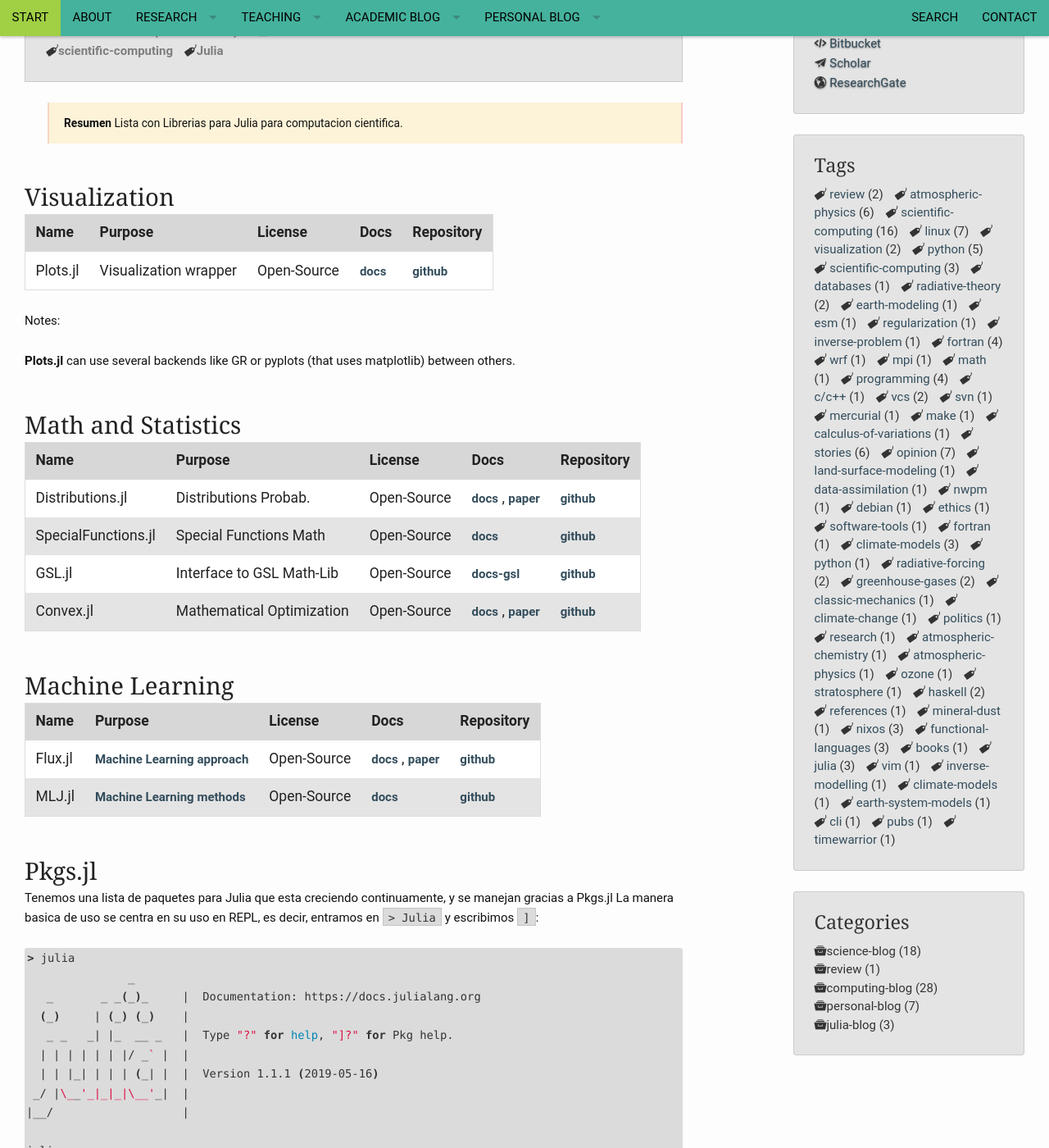
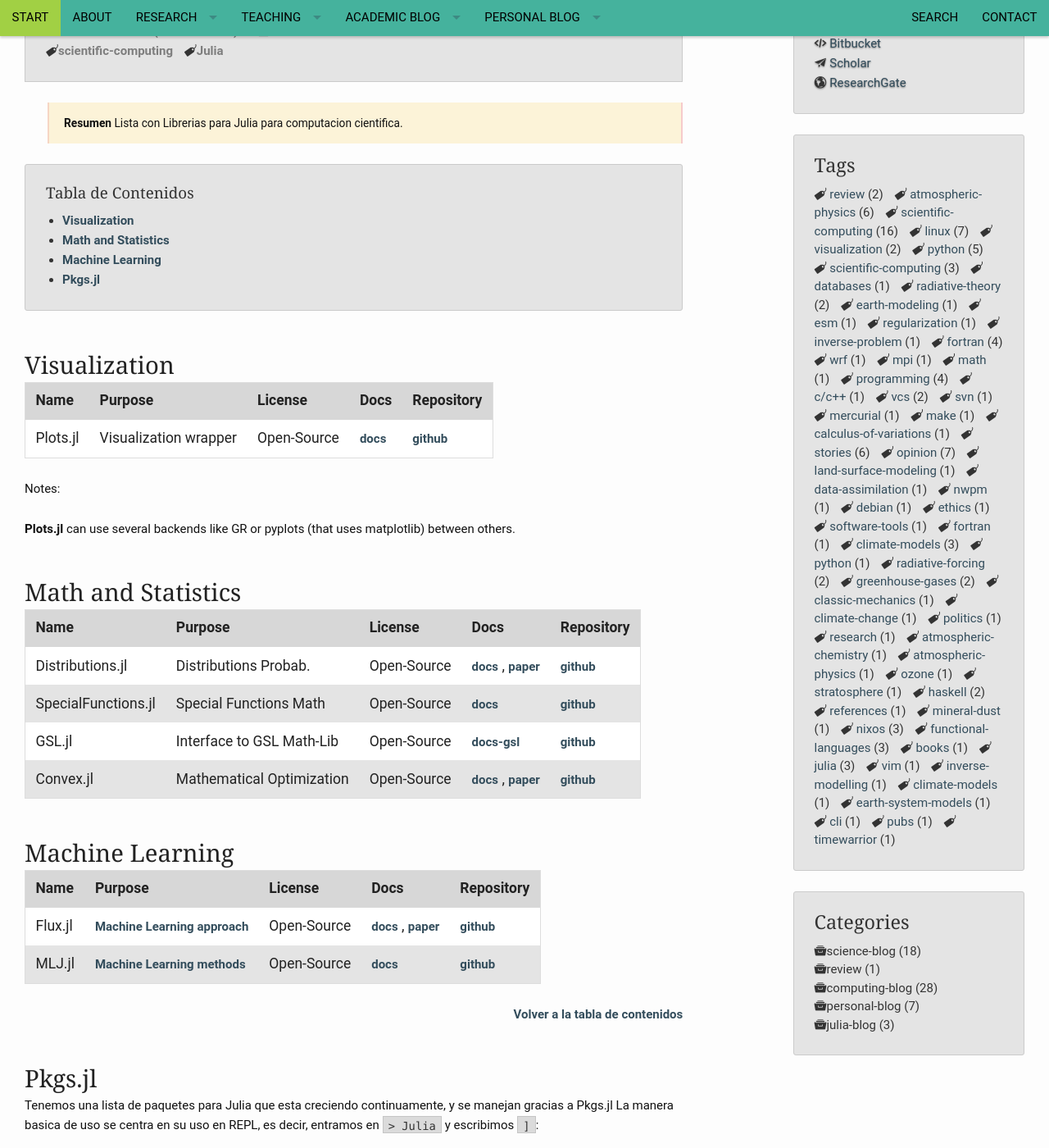
Before and after one commit to RCHG/rchg.github.io, a Jekyll site: the page built from _posts/2019-09-08-JuliaLibs.md, in a window 1280 px wide and 1400 px high, scrolled down 375 px. Shown: the whole window at 82% size. Built offline with Jekyll 4.4.1, drawn with Linux system fonts in a browser that asks for light colours; nearby versions of some CDN libraries; comment, search, counter and statistics services are not loaded; some of the changed text lies outside the part shown.

Commit message:
Update 2019-09-08-JuliaLibs.md

```diff
--- a/_posts/2019-09-08-JuliaLibs.md
+++ b/_posts/2019-09-08-JuliaLibs.md
@@ -17,6 +17,14 @@ header:
 **Resumen**
 Lista con Librerias para Julia para computacion cientifica.
 {:.smallblock}
+
+<div class="panel radius" markdown="1">
+#### Tabla de Contenidos
+{:.no_toc }
+*  TOC
+{:toc}
+</div>
+
 
 ## Visualization
 
@@ -44,6 +52,10 @@ Notes:
 | ----------------- | ---------------------- | ------------ | -----| ---------- |
 | Flux.jl       	| [Machine Learning approach](https://julialang.org/blog/2017/12/ml&pl)       |  Open-Source  | [docs](https://fluxml.ai/Flux.jl/stable/) , [paper](https://joss.theoj.org/papers/10.21105/joss.00602) | [github](https://github.com/FluxML/Flux.jl) |
 | MLJ.jl       	| [Machine Learning methods](https://github.com/alan-turing-institute/MLJModels.jl/blob/master/src/registry/Models.toml)      |  Open-Source  | [docs](hhttps://alan-turing-institute.github.io/MLJ.jl/stable/) | [github](https://github.com/alan-turing-institute/MLJ.jl) |
+
+
+<small markdown="1">[Volver a la tabla de contenidos](#toc)</small>
+{: .text-right }
 
 
 ## Pkgs.jl
@@ -178,3 +190,7 @@ La motivacion de todo esto la podemos ver en el propio manual de Pkg.jl
 
 > El conjunto exacto de paquetes y versiones en un *enviroment* se describe en un archivo de Manifest.toml que se puede registrar en un repositorio de proyectos y rastrear en el control de versiones, lo que mejora significativamente la reproducibilidad de los proyectos. Si alguna vez ha intentado ejecutar código que no ha utilizado durante un tiempo solo para descubrir que no puede hacer que nada funcione porque ha actualizado o desinstalado algunos de los paquetes que estaba usando su proyecto, comprenderá el motivación para este enfoque. En Pkg, dado que cada proyecto mantiene su propio conjunto independiente de versiones de paquetes, nunca más tendrá este problema. Además, si revisa un proyecto en un nuevo sistema, simplemente puede materializar el entorno descrito por su archivo de manifiesto e inmediatamente estará en funcionamiento con un conjunto de dependencias bien conocido.
 > (Manual Pkg.jl)
+
+
+<small markdown="1">[Volver a la tabla de contenidos](#toc)</small>
+{: .text-right }
```
